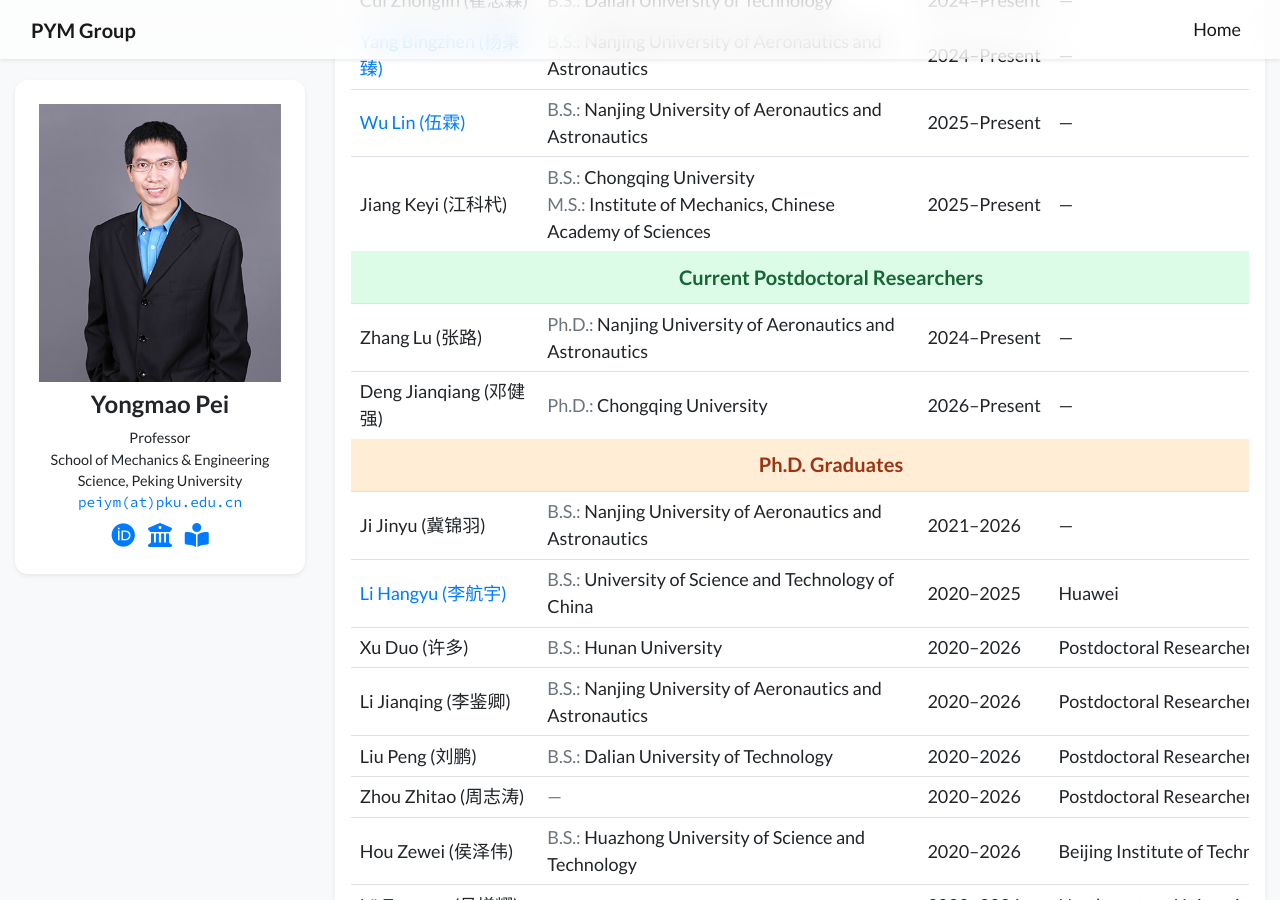
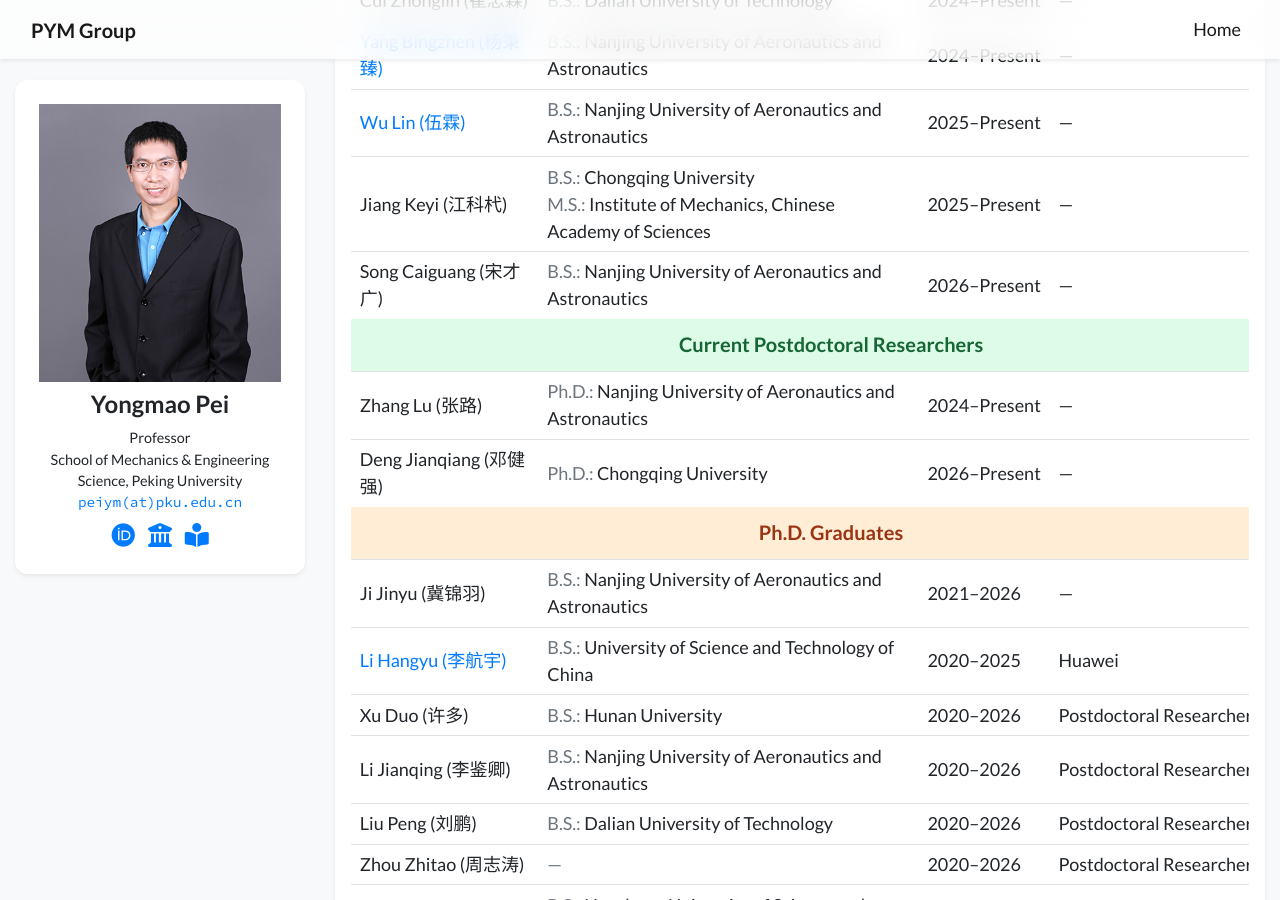
Before and after one commit to WuLin0919/PYM-GROUP, a Jekyll site: the page built from index.html, in a window 1280 px wide and 900 px high, scrolled down 1460 px. Built offline with Jekyll 4.4.1, drawn with Linux system fonts in a browser that asks for light colours; nearby versions of some CDN libraries; a style sheet for code colours, icons or effects is not loaded.

Commit message:
Add Song Caiguang as a current Ph.D. student

```diff
--- a/_data/members.yml
+++ b/_data/members.yml
@@ -63,6 +63,12 @@ members:
     masters: Institute of Mechanics, Chinese Academy of Sciences
     degree: Ph.D.
     period: 2025–Present
+  - category: Current Graduate Student
+    name: Song Caiguang
+    name_zh: 宋才广
+    undergraduate: Nanjing University of Aeronautics and Astronautics
+    degree: Ph.D.
+    period: 2026–Present
 
   - category: Current Postdoctoral Researcher
     name: Zhang Lu
```
